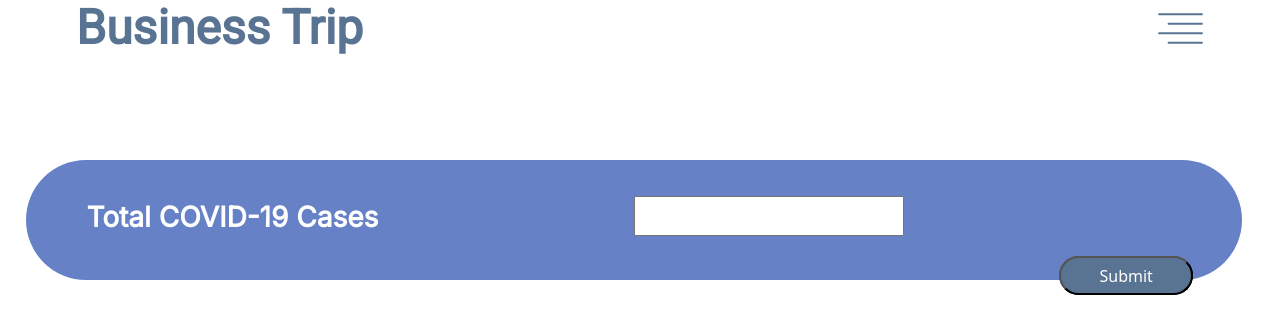
After one commit to evanJensengit/UWB-Hacks-From-Home, a Flask app: page /covid-stat in a window 1280 px wide. The commit adds this page. Shown: the top 334 px of the page. Run offline with Flask 2, Linux system fonts and the light colour scheme.

Commit message:
Add covid-stat, flights, vaccine sites pages

```diff
--- a/app.py
+++ b/app.py
@@ -14,23 +14,29 @@ def findVaccinationSites():
         state = request.form["state"]
         zip_code = request.form["zip_code"]
 
-        result = func.findVacinationSiteFunc(state, zip_code)
+        result, messageLength = func.findVacinationSiteFunc(state, zip_code)
 
-        return render_template("vaccination-sites.html", message=result, showSites=True)
+        print(type(result))
+
+        return render_template("vaccination-sites.html", message=result, messageLength=messageLength, showSites=True)
 
     return render_template("vaccination-sites.html")
 
-#@app.route('/covid-stat', methods=["POST", "GET"])
-#def getCovidStat():
-    #if request.method == "POST":
+@app.route('/covid-stat', methods=["POST", "GET"])
+def getCovidStat():
+    if request.method == "POST":
 
-        # input = request.form["input"]
+        state = request.form["state"]
 
-        #result = func.getCovidStatusFunc()
+        total, new = func.getCovidStatusFunc(state)
 
-        #message = "Status: " + str(result)
+        # message = "Status: " + str(result)
+        # return render_template("index.html", stat=str(message), showStat=True)
 
-        #return render_template("index.html", stat=str(message), showStat=True)
+        return render_template("covid-stat.html", totalCases=total, newCases=new, showStat=True)
+
+    return render_template("covid-stat.html")
+
 
 @app.route('/flights', methods=["POST", "GET"])
 def getFlights():
--- a/templates/base.html
+++ b/templates/base.html
@@ -35,5 +35,7 @@
         <div id="search_bar">
             <p>{% block header %}{% endblock %}</p>
             {% block content %}{% endblock %}
+
+            {% block content2 %}{% endblock %}
         </div>
     </body>
--- /dev/null
+++ b/templates/covid-stat.html
@@ -0,0 +1,42 @@
+{% extends "base.html" %}
+{% block header %}
+<p id="page_name">Total COVID-19 Cases</p>
+{% endblock %}
+{% block content %}
+<form action="/covid-stat" method="POST" id="getStatID">
+    <input type="text" name="state" class="input_box" id="state_code">
+    <button id="submit_btn" form="getStatID" type="submit">Submit</button>
+</form>
+
+<div class="display">
+    {% if showStat == True %}
+        {% autoescape false %}
+            <div class="result">
+                <p>Total cases: {{totalCases}}</p>
+                <p>New cases: {{newCases}}</p>
+            </div>
+        {% endautoescape %}
+    {% endif %}
+</div>
+
+{% endblock %}
+
+
+{% block content2 %}
+<form action="/covid-stat" method="POST" id="getStatID">
+    <input type="text" name="state" class="input_box" id="state_code">
+    <button id="submit_btn" form="getStatID" type="submit">Submit</button>
+</form>
+
+<div class="display">
+    {% if showStat == True %}
+        {% autoescape false %}
+            <div class="result">
+                <p>Total cases: {{totalCases}}</p>
+                <p>New cases: {{newCases}}</p>
+            </div>
+        {% endautoescape %}
+    {% endif %}
+</div>
+
+{% endblock %}
--- a/templates/vaccination-sites.html
+++ b/templates/vaccination-sites.html
@@ -11,12 +11,11 @@
 <div class="display">
     {% if showSites == True %}
         {% autoescape false %}
-            {% for i in message %}
+            {% for key in message %}
                 <div class="result">
-                    <p>{{i}}</p>
+                    <p>{{key}}</p>
                 </div>
             {% endfor %}
-            </div>
         {% endautoescape %}
     {% endif %}
 </div>
```
Also changed, not shown: func.py (+9 -6 lines), templates/flights.html (+20 -0 lines).
